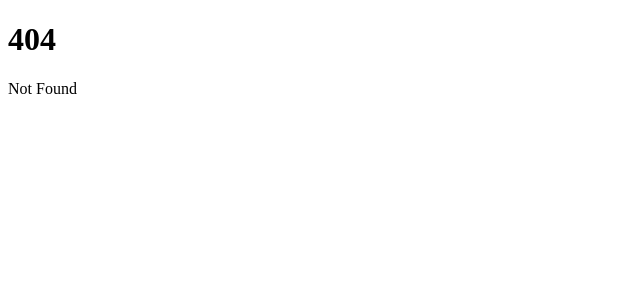
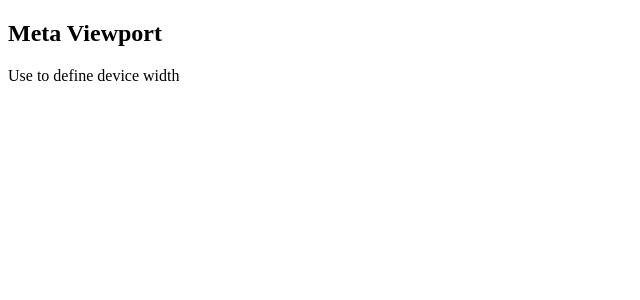
Before and after one commit to TaufiqHdyt/crl-21, a SvelteKit app: page /day-17 in a window 1280 px wide. Before the commit this address had no page. Shown: the top 300 px of the page, without its empty margins (0-640 px from the left). Built offline with nearby package versions, Linux system fonts and the light colour scheme.

Commit message:
day 17 - meta viewport

```diff
--- /dev/null
+++ b/src/routes/day-17/+page.server.ts
@@ -0,0 +1,7 @@
+import type { PageServerLoad } from './$types';
+
+export const load = (async () => {
+	return {
+		title: 'Day 17 - Meta Viewport Tag'
+	};
+}) satisfies PageServerLoad;
--- /dev/null
+++ b/src/routes/day-17/+page.svelte
@@ -0,0 +1,12 @@
+<script lang="ts">
+	import type { PageData } from './$types';
+
+	export let data: PageData;
+</script>
+
+<svelte:head>
+	<meta name="viewport" content="width=device-width, initial-scale=1.0" />
+</svelte:head>
+
+<h2>Meta Viewport</h2>
+<p>Use to define device width</p>
```
